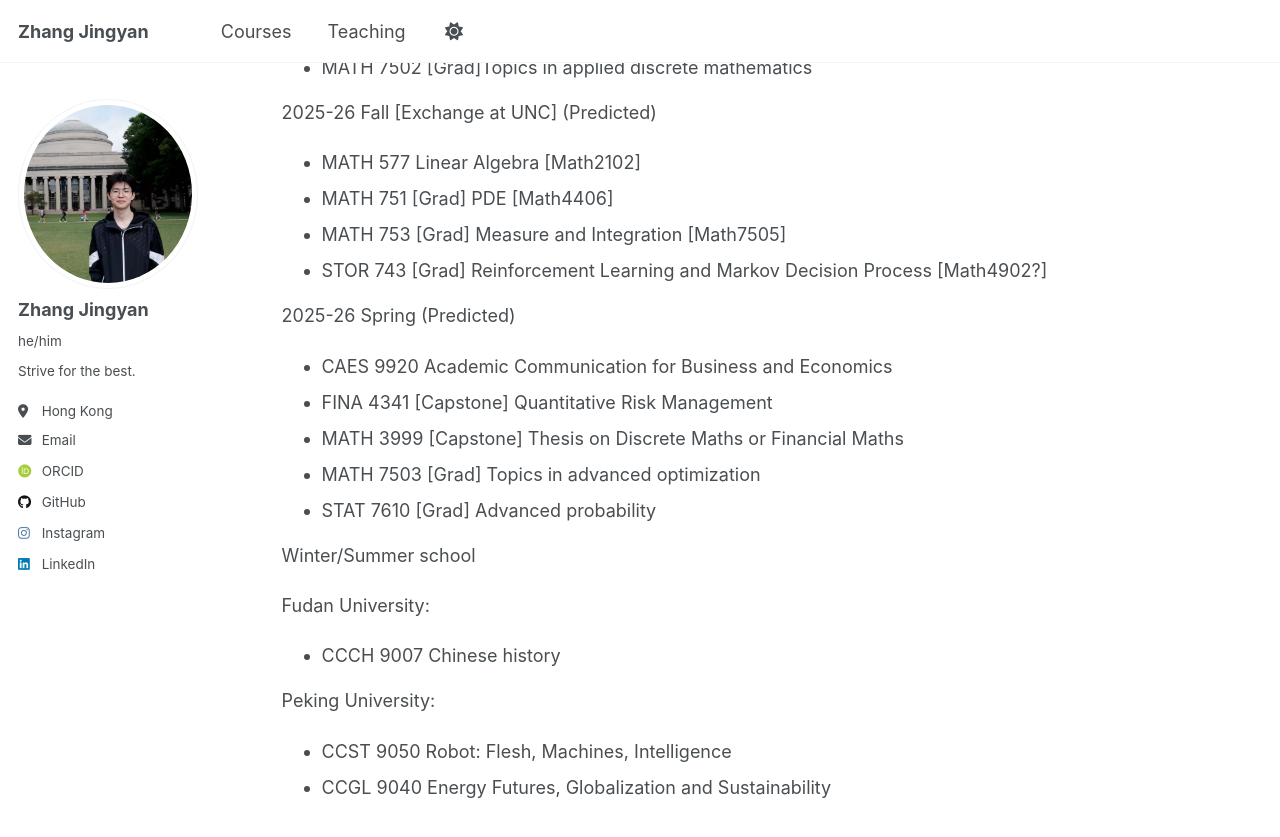
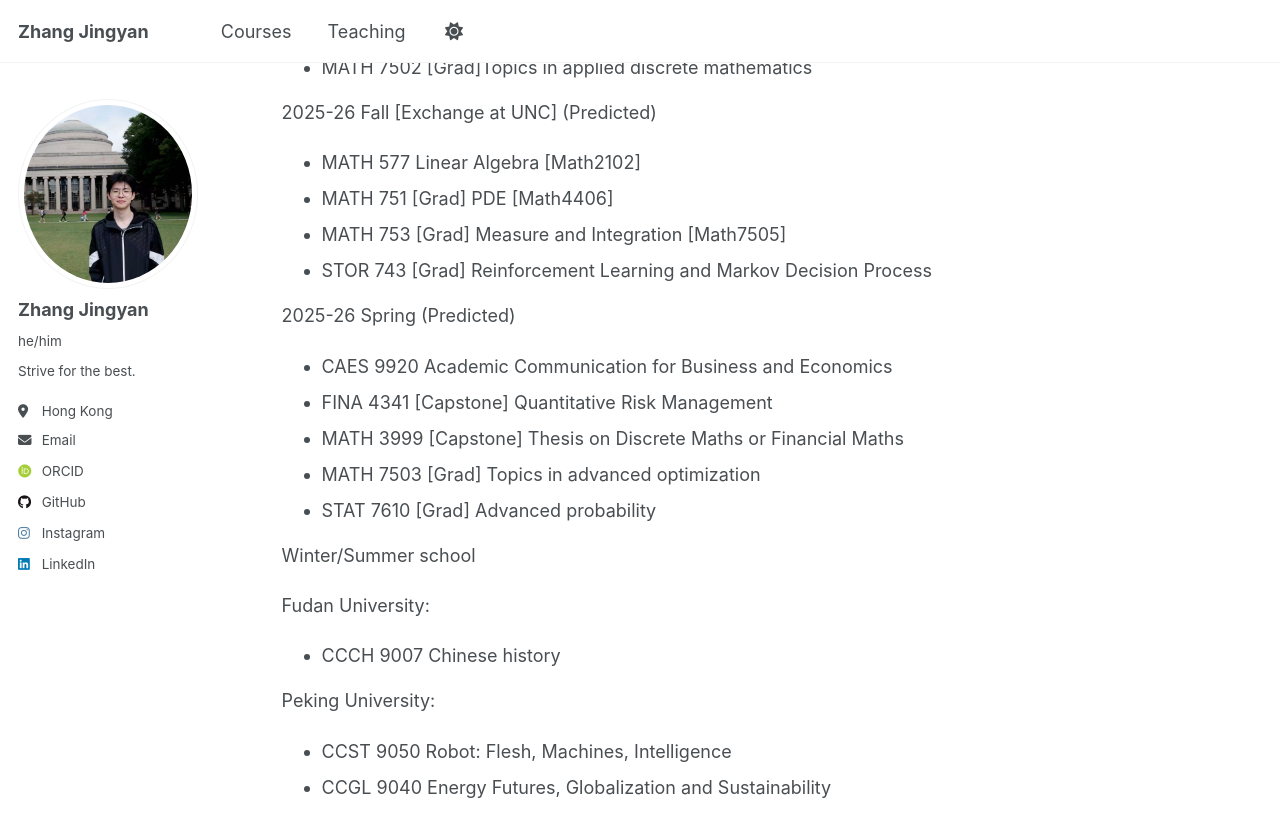
Before and after one commit to zjy-Felix/Felix, a Jekyll site: the page built from _courses/courses.md, in a window 1280 px wide and 900 px high, scrolled down 1749 px. Shown: the top 837 px of the window. Built offline with Jekyll 4.4.1, drawn with Linux system fonts in a browser that asks for light colours; some web fonts are replaced.

Commit message:
Update courses.md

```diff
--- a/_courses/courses.md
+++ b/_courses/courses.md
@@ -61,7 +61,7 @@ Here is a list of courses I have taken during my undergraduate studies at HKU.
 - MATH 577 Linear Algebra [Math2102]
 - MATH 751 [Grad] PDE [Math4406]
 - MATH 753 [Grad] Measure and Integration [Math7505]
-- STOR 743 [Grad] Reinforcement Learning and Markov Decision Process [Math4902?]
+- STOR 743 [Grad] Reinforcement Learning and Markov Decision Process
 
 2025-26 Spring (Predicted)
 - CAES 9920 Academic Communication for Business and Economics
```
